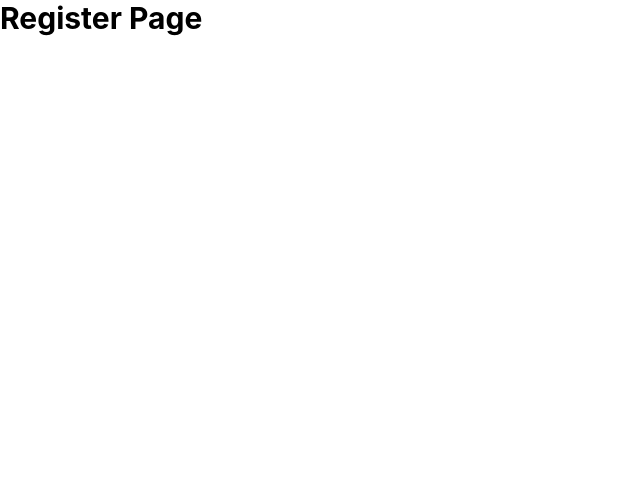
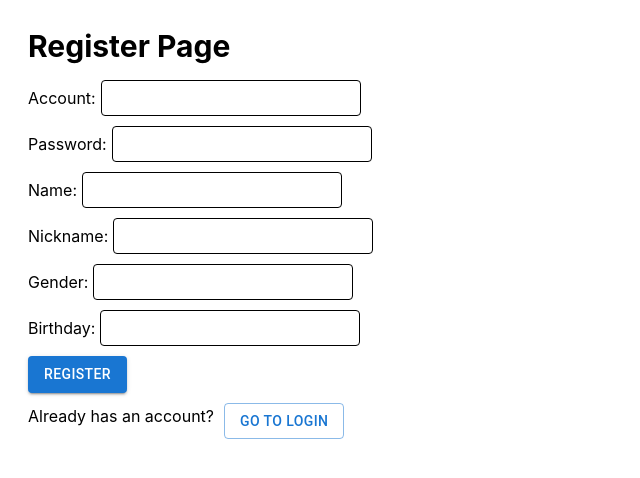
Before and after one commit to peanut0204/SAD_fp, a React (Create React App) app in the folder frontend/: page /Register in a window 1280 px wide. Shown: the top 478 px of the page, without its empty margins (0-640 px from the left). Built offline with nearby package versions, Linux system fonts and the light colour scheme.

Commit message:
done with register page

```diff
--- a/frontend/src/pages/Login.jsx
+++ b/frontend/src/pages/Login.jsx
@@ -22,6 +22,8 @@ function Login() {
   const [account, setAccount] = useState('');
   const [password, setPassword] = useState('');
   const navigate = useNavigate();
+
+  const [loginFailed, setLoginFailed] = useState(false);
 
   const handleSubmit = async (e) => {
     e.preventDefault();
@@ -51,6 +53,7 @@ function Login() {
     }
     else {
       console.log('Login failed');
+      setLoginFailed(true);
       // Handle unsuccessful login (show error message, etc.)
     }
 
@@ -85,17 +88,22 @@ function Login() {
           />
         </label>
         <br />
-				<Button variant="contained" type="submit" style={{ marginTop: '10px' }}>Submit</Button>
+        <Button variant="contained" type="submit" style={{ marginTop: '10px' }}>Login</Button>
       </form>
+      {loginFailed && <p style={{ color: 'red' }}>Login failed</p>}
 
+      <div style={{ display: 'flex', alignItems: 'center' }}>
+        <p>No account?</p>
+        <Link to="/Register">
+          <Button variant="outlined" style={{ marginTop: '10px', marginLeft: '10px' }}>Go to Register</Button>
+        </Link>
+      </div>
+
+      <div style={{ display: 'flex', alignItems: 'center', justifyContent: 'center'}}>
         <Link to={`/SearchBook/1`}> {/* for test use */}
           <Button variant="outlined" style={{ marginTop: '10px' }}>Go to Search Book</Button>
         </Link>
-			<p>No account?</p>
-			<Link to="/Register">
-				<Button variant="contained" style={{ marginTop: '10px' }}>Register</Button>
-			</Link>
-
+      </div>
 
     </div>
   );
--- a/frontend/src/pages/Register.jsx
+++ b/frontend/src/pages/Register.jsx
@@ -1,10 +1,120 @@
-import React from 'react';
+import React, { useState } from 'react';
+import Button from '@mui/material/Button';
+import { Link } from 'react-router-dom';
+import { useNavigate } from 'react-router-dom';
 
 function Register() {
+  const [account, setAccount] = useState('');
+  const [password, setPassword] = useState('');
+  const [name, setName] = useState('');
+  const [nickname, setNickname] = useState('');
+  const [gender, setGender] = useState('');
+  const [birthday, setBirthday] = useState('');
+
+	const navigate = useNavigate();
+
+	const handleSubmit = async (e) => {
+		e.preventDefault();
+
+		// Make API call to the backend (replace with your actual API endpoint)
+		const response = await fetch('http://127.0.0.1:5000/api/login', {
+			method: 'POST',
+			headers: {
+				'Content-Type': 'application/json',
+			},
+			body: JSON.stringify({ account, password, name, nickname, gender, birthday }),
+		});
+
+		// Handle the response
+		const data = await response.json();
+
+		// Check if login is successful
+		if (data.success) {
+			console.log('Login successful');
+			console.log('Member ID:', data.memberId);
+			console.log('Identity:', data.identity);
+			if (data.identity === 'Admin') {
+				navigate(`/AdminPage/${data.memberId}`);
+			} else {
+				navigate(`/MyPage/${data.memberId}`);
+			}
+		}
+		else {
+			console.log('Login failed');
+			// Handle unsuccessful login (show error message, etc.)
+		}
+  };
   return (
-    <div>
+    <div className="container mx-auto p-7">
 
       <h1 className="text-3xl font-bold mb-4">Register Page</h1>
+      <form onSubmit={handleSubmit}>
+				<label>
+					Account:
+					<input style={{ border: '1px solid black', borderRadius: '4px', padding: '5px', marginLeft:'5px' }}
+						type="text"
+						value={account}
+						onChange={(e) => setAccount(e.target.value)}
+					/>
+
+				</label>
+				<br />
+				<label >
+					Password:
+					<input style={{ border: '1px solid black', borderRadius: '4px', padding: '5px', marginLeft:'5px', marginTop: '10px' }}
+						type="text"
+						value={password}
+						onChange={(e) => setPassword(e.target.value)}
+					/>
+				</label>
+        <br />
+        <label >
+					Name:
+					<input style={{ border: '1px solid black', borderRadius: '4px', padding: '5px', marginLeft:'5px', marginTop: '10px' }}
+						type="text"
+						value={name}
+						onChange={(e) => setName(e.target.value)}
+					/>
+				</label>
+        <br />
+        <label >
+					Nickname:
+					<input style={{ border: '1px solid black', borderRadius: '4px', padding: '5px', marginLeft:'5px', marginTop: '10px' }}
+						type="text"
+						value={nickname}
+						onChange={(e) => setNickname(e.target.value)}
+					/>
+				</label>
+        <br />
+        <label >
+					Gender:
+					<input style={{ border: '1px solid black', borderRadius: '4px', padding: '5px', marginLeft:'5px', marginTop: '10px' }}
+						type="text"
+						value={gender}
+						onChange={(e) => setGender(e.target.value)}
+					/>
+				</label>
+        <br />
+        <label >
+					Birthday:
+					<input style={{ border: '1px solid black', borderRadius: '4px', padding: '5px', marginLeft:'5px', marginTop: '10px' }}
+						type="text"
+						value={birthday}
+						onChange={(e) => setBirthday(e.target.value)}
+					/>
+				</label>
+
+				<br />
+				<Button variant="contained" type="submit" style={{ marginTop: '10px' }}>Register</Button>
+			</form>
+      <div style={{ display: 'flex', alignItems: 'center' }}>
+        <p>Already has an account?</p>
+        <Link to="/">
+          <Button variant="outlined" style={{ marginTop: '10px', marginLeft: '10px' }}>Go to Login</Button>
+        </Link>
+
+      </div>
+
 
     </div>
   );
```
Also changed, not shown: 1 other file (tests, documents, lock files or other folders). Lines whose indentation alone changed are shown as unchanged.
